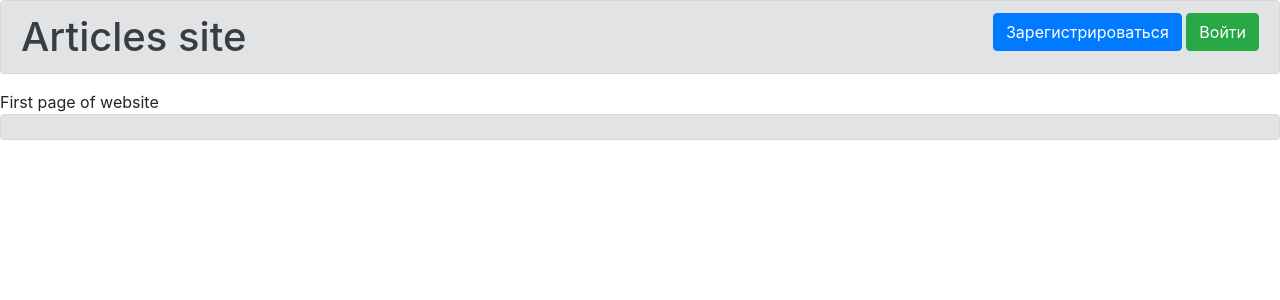
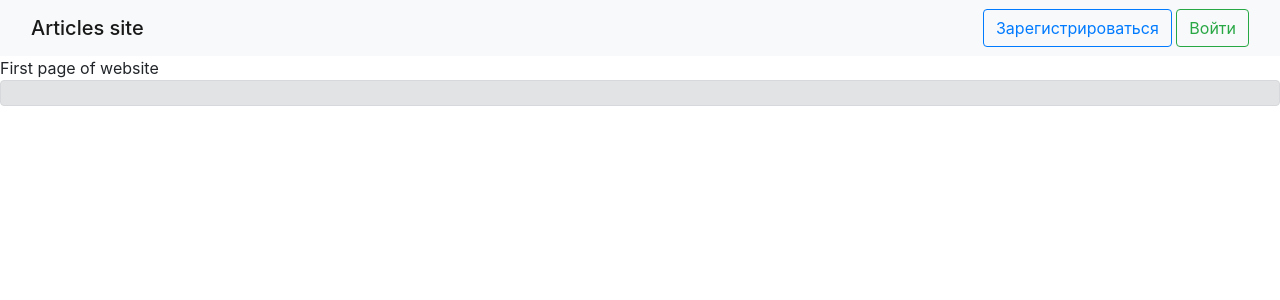
Before and after one commit to KosenokIvan/articles_website, a Flask app: page / in a window 1280 px wide. Shown: the top 300 px of the page. Run offline with Flask 2, Linux system fonts and the light colour scheme; some libraries are stand-ins or nearby versions.

Commit message:
Обновлён дизайн хедера сайта

```diff
--- a/templates/base.html
+++ b/templates/base.html
@@ -11,26 +11,32 @@
 </head>
 <body>
     <header>
-        <div class="alert alert-secondary" role="alert">
-            <h1 class="main-header">Articles site</h1>
+        <nav class="navbar navbar-expand-lg navbar-light bg-light">
+            <div class="container-fluid">
+                <span class="navbar-brand mb-0 h1">Articles site</span>
+                <div class="justify-content-start">
                     {% if current_user.is_authenticated %}
                         {% if current_user.avatar %}
-                    {% set filename = url_for("static",
-                                              filename=("img/avatars/" + current_user.avatar)) %}
+                            {% set filename = url_for(
+                            "static",
+                            filename=("img/avatars/" + current_user.avatar)
+                                    ) %}
                         {% else %}
                             {% set filename = url_for("static", filename="img/default_avatar.png") %}
                         {% endif %}
                         <span class="header_link_container">
+                            <a href="/logout" class="navbar-brand">
                                 <img src="{{ filename }}" alt="" width="48" height="48">
-                    <a href="/logout" class="navbar-brand">@{{ current_user.name }}</a>
+                                @{{ current_user.name }}
+                            </a>
                         </span>
                     {% else %}
-                <span class="header_link_container">
-                    <a href="/register" class="btn btn-primary">Зарегистрироваться</a>
-                    <a href="/login" class="btn btn-success">Войти</a>
-                </span>
+                        <a href="/register" class="btn btn-outline-primary">Зарегистрироваться</a>
+                        <a href="/login" class="btn btn-outline-success">Войти</a>
                     {% endif %}
                 </div>
+            </div>
+        </nav>
     </header>
     {% block content %}{% endblock %}
     <footer>
```
Also changed, not shown: db/articles.db. Lines whose indentation alone changed are shown as unchanged.
